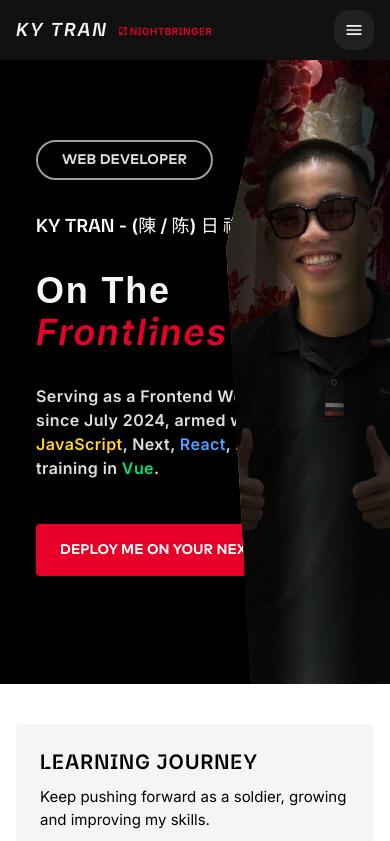
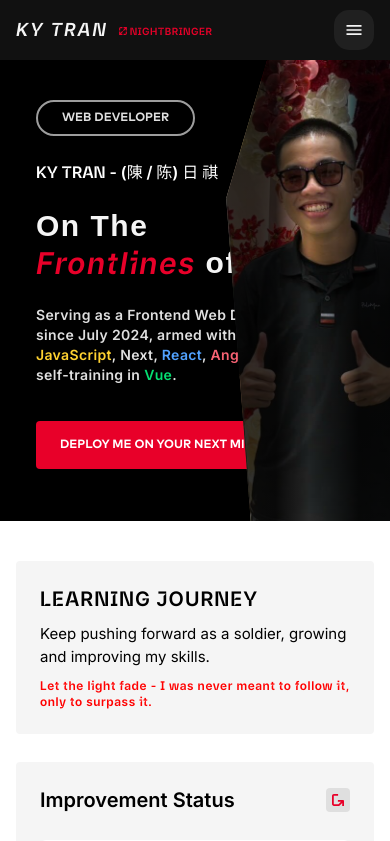
Before and after one commit to nhatkytran/Portfolio, a Next.js app: page / in a window 390 px wide. Shown: the top 841 px of the page. Built offline with nearby package versions, Linux system fonts and the light colour scheme; a web font is replaced by a local one.

Commit message:
Hero section desktop responsive

```diff
--- a/src/features/home/components/Hero/Hero.tsx
+++ b/src/features/home/components/Hero/Hero.tsx
@@ -3,24 +3,34 @@ import { cn } from '@/shared/utils/helpers';
 /** Hero. */
 export default function Hero() {
   return (
-    <section className="relative flex items-center justify-center overflow-hidden bg-black pt-20 pb-24">
+    <section
+      className={cn(
+        'relative flex items-center justify-center overflow-hidden bg-black py-10',
+        'sm:py-14',
+        'lg:py-20',
+        'xl:pb-24',
+      )}
+    >
       <div className="max-w-8xl flex w-full items-center justify-between px-9">
-        <div className="flex flex-3 flex-col gap-8 pr-8">
+        <div className={cn('flex flex-3 flex-col gap-6 pr-8', 'mp:gap-8')}>
           <span
             className={cn(
               'w-fit px-6 py-2',
-              'font-mark-pro-bold text-sm text-neutral-200 uppercase',
+              'font-mark-pro-bold text-xs text-neutral-200 uppercase',
               'rounded-3xl border-2 border-neutral-400',
+              'mp:text-base',
             )}
           >
             Web Developer
           </span>
-          <p className="font-riot-sans-bold text-[18px] text-white uppercase">Ky Tran - (陳 / 陈) 日 祺</p>
-          <h2 className="text-mark-pro-bold text-4xl font-bold tracking-wider text-neutral-50">
+          <p className={cn('font-riot-sans-bold text-base text-white uppercase', 'mp:text-lg')}>
+            Ky Tran - (陳 / 陈) 日 祺
+          </p>
+          <h2 className={cn('text-mark-pro-bold text-3xl font-bold tracking-wider text-neutral-50', 'mp:text-4xl')}>
             On The <span className="font-riot-bold-italic relative top-0.25 text-red-600">Frontlines</span>
             &nbsp;of&nbsp;Code
           </h2>
-          <p className="font-inter text-base font-semibold tracking-wide text-neutral-200">
+          <p className={cn('font-inter text-sm font-semibold tracking-wide text-neutral-200', 'mp:text-base')}>
             Serving as a Frontend Web Developer since July 2024, armed with{' '}
             <span className="text-amber-300">Vanilla JavaScript</span>, <span>Next</span>,{' '}
             <span className="text-blue-400">React</span>, <span className="text-red-400">Angular</span>, and
@@ -29,8 +39,9 @@ export default function Hero() {
           <div className="py-3">
             <button
               className={cn(
-                'font-mark-pro-bold w-fit rounded-sm bg-red-600 px-6 py-4 text-sm text-white uppercase',
+                'font-mark-pro-bold w-fit rounded-sm bg-red-600 px-6 py-4 text-xs text-white uppercase',
                 'hover:bg-red-700',
+                'mp:text-base',
               )}
             >
               Deploy Me on Your Next Mission
```
